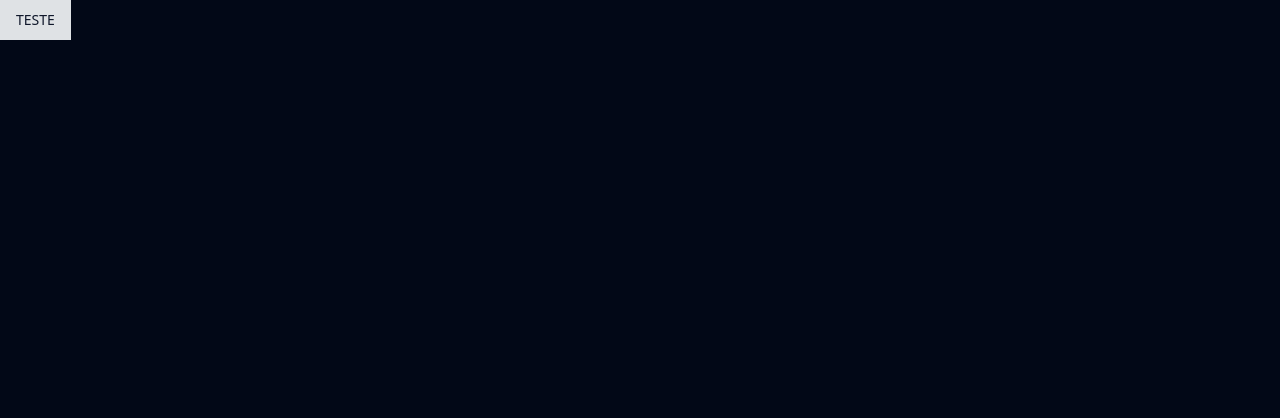
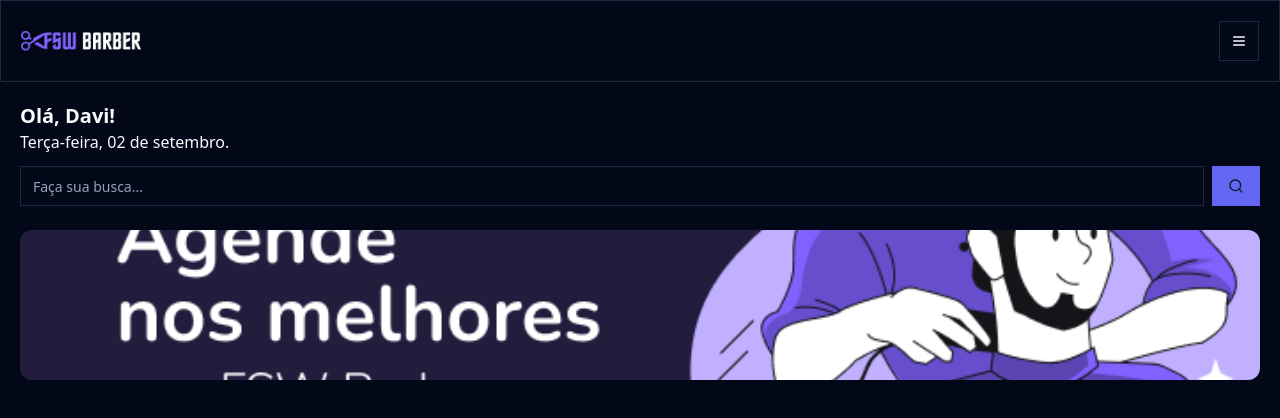
Before and after one commit to DaviMarques-16/barbershopfullstack, a Next.js app: page / in a window 1280 px wide. Shown: the top 418 px of the page. Built offline with nearby package versions, Linux system fonts and the light colour scheme.

Commit message:
feat: add header component and banner

```diff
--- /dev/null
+++ b/app/_components/header.tsx
@@ -0,0 +1,19 @@
+import Image from "next/image"
+import { Card, CardContent } from "./ui/card"
+import { Button } from "./ui/button"
+import { MenuIcon } from "lucide-react"
+
+const Header = () => {
+  return (
+    <Card>
+      <CardContent className="flex flex-row items-center justify-between p-5">
+        <Image alt="FSW Barber" src="/logo.png" height={18} width={120} />
+        <Button size="icon" variant="outline">
+          <MenuIcon />
+        </Button>
+      </CardContent>
+    </Card>
+  )
+}
+
+export default Header
--- /dev/null
+++ b/app/_components/ui/card.tsx
@@ -0,0 +1,79 @@
+import * as React from "react"
+
+import { cn } from "@/app/_lib/utils"
+
+const Card = React.forwardRef<
+  HTMLDivElement,
+  React.HTMLAttributes<HTMLDivElement>
+>(({ className, ...props }, ref) => (
+  <div
+    ref={ref}
+    className={cn(
+      "rounded-lg border bg-card text-card-foreground shadow-sm",
+      className,
+    )}
+    {...props}
+  />
+))
+Card.displayName = "Card"
+
+const CardHeader = React.forwardRef<
+  HTMLDivElement,
+  React.HTMLAttributes<HTMLDivElement>
+>(({ className, ...props }, ref) => (
+  <div
+    ref={ref}
+    className={cn("flex flex-col space-y-1.5 p-6", className)}
+    {...props}
+  />
+))
+CardHeader.displayName = "CardHeader"
+
+const CardTitle = React.forwardRef<
+  HTMLDivElement,
+  React.HTMLAttributes<HTMLDivElement>
+>(({ className, ...props }, ref) => (
+  <div
+    ref={ref}
+    className={cn(
+      "text-2xl font-semibold leading-none tracking-tight",
+      className,
+    )}
+    {...props}
+  />
+))
+CardTitle.displayName = "CardTitle"
+
+const CardDescription = React.forwardRef<
+  HTMLDivElement,
+  React.HTMLAttributes<HTMLDivElement>
+>(({ className, ...props }, ref) => (
+  <div
+    ref={ref}
+    className={cn("text-sm text-muted-foreground", className)}
+    {...props}
+  />
+))
+CardDescription.displayName = "CardDescription"
+
+const CardContent = React.forwardRef<
+  HTMLDivElement,
+  React.HTMLAttributes<HTMLDivElement>
+>(({ className, ...props }, ref) => (
+  <div ref={ref} className={cn("p-6 pt-0", className)} {...props} />
+))
+CardContent.displayName = "CardContent"
+
+const CardFooter = React.forwardRef<
+  HTMLDivElement,
+  React.HTMLAttributes<HTMLDivElement>
+>(({ className, ...props }, ref) => (
+  <div
+    ref={ref}
+    className={cn("flex items-center p-6 pt-0", className)}
+    {...props}
+  />
+))
+CardFooter.displayName = "CardFooter"
+
+export { Card, CardHeader, CardFooter, CardTitle, CardDescription, CardContent }
--- /dev/null
+++ b/app/_components/ui/input.tsx
@@ -0,0 +1,22 @@
+import * as React from "react"
+
+import { cn } from "@/app/_lib/utils"
+
+const Input = React.forwardRef<HTMLInputElement, React.ComponentProps<"input">>(
+  ({ className, type, ...props }, ref) => {
+    return (
+      <input
+        type={type}
+        className={cn(
+          "flex h-10 w-full rounded-md border border-input bg-background px-3 py-2 text-base ring-offset-background file:border-0 file:bg-transparent file:text-sm file:font-medium file:text-foreground placeholder:text-muted-foreground focus-visible:outline-none focus-visible:ring-2 focus-visible:ring-ring focus-visible:ring-offset-2 disabled:cursor-not-allowed disabled:opacity-50 md:text-sm",
+          className,
+        )}
+        ref={ref}
+        {...props}
+      />
+    )
+  },
+)
+Input.displayName = "Input"
+
+export { Input }
--- a/app/page.tsx
+++ b/app/page.tsx
@@ -1,11 +1,40 @@
 // SERVER COMPONENTS = sem interatividade
+// A HOME PAGE
 
+import Header from "./_components/header" //sem chaves ({}) aqui (import components)
+import Image from "next/image"
+import { Input } from "./_components/ui/input"
 import { Button } from "./_components/ui/button"
+import { SearchIcon } from "lucide-react"
 
 const Home = () => {
-    return (
-           <Button>TESTE</Button>
-    )
+  return (
+    <div>
+      {/* HEADER */}
+      <Header />
+
+      <div className="p-5">
+        <h2 className="text-xl font-bold">Olá, Davi!</h2>
+        <p>Terça-feira, 02 de setembro.</p>
+
+        <div className="mt-3 flex items-center gap-2">
+          <Input placeholder="Faça sua busca..." />
+          <Button className="bg-indigo-500">
+            <SearchIcon />
+          </Button>
+        </div>
+
+        <div className="relative mt-6 h-[150px] w-full">
+          <Image
+            alt="Agende nos melhores com FSW barber"
+            src="/banner-01.png"
+            fill
+            className="rounded-xl object-cover"
+          />
+        </div>
+      </div>
+    </div>
+  )
 }
 
-export default Home;
+export default Home
```
Also changed, not shown: public/banner-01.png (added), public/logo.png (added).
